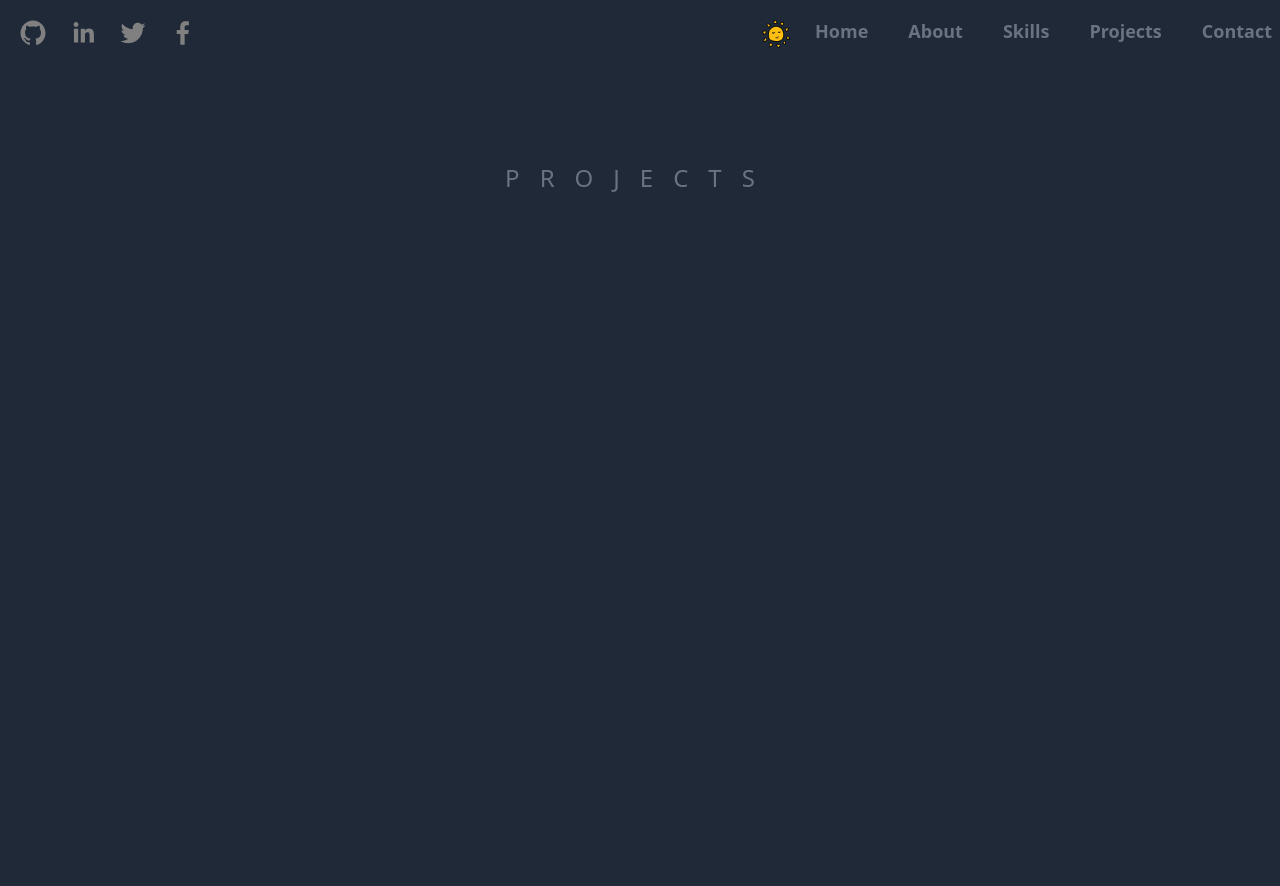
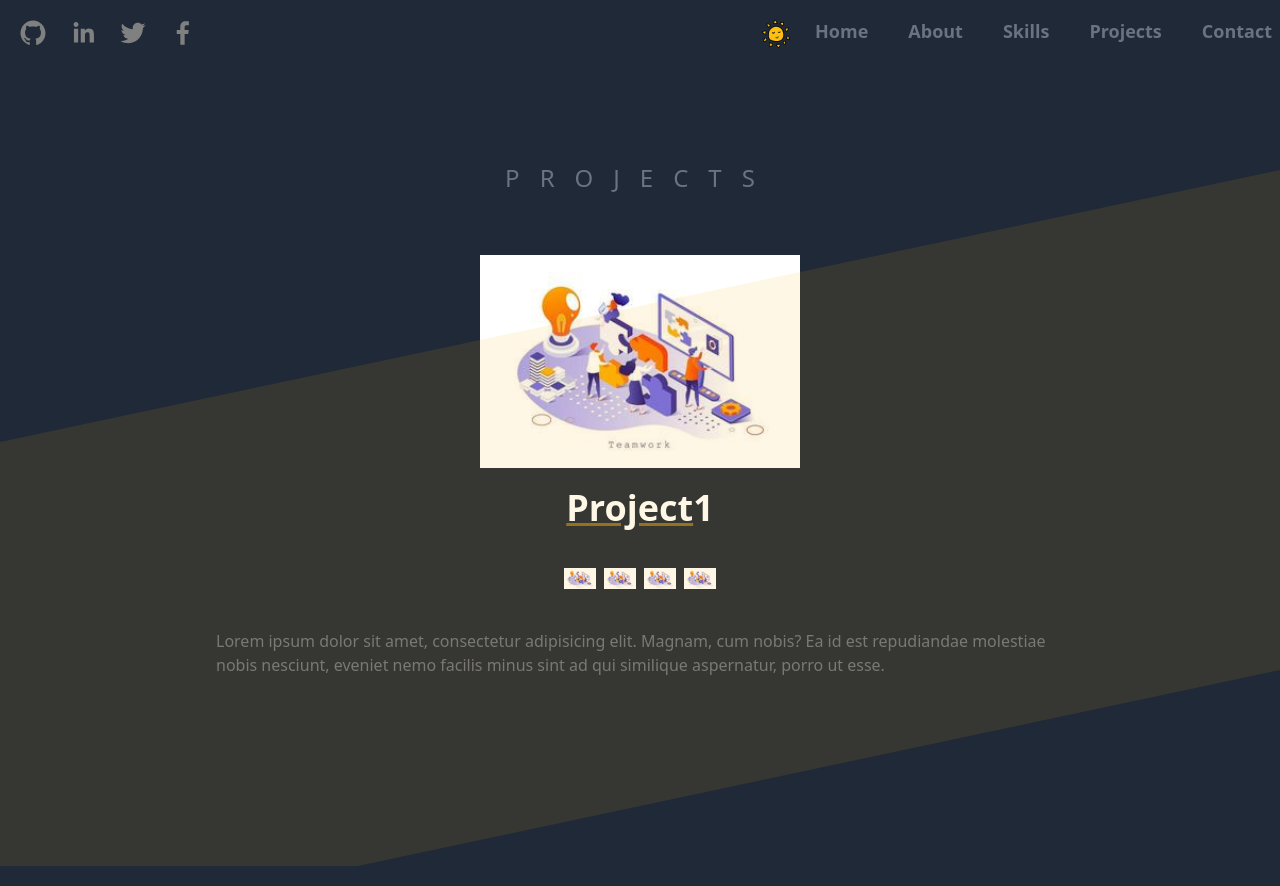
Before and after one commit to guptaPrateek10/myPortfolio, a Next.js app: page /components/Project in a window 1280 px wide. Built offline with nearby package versions, Linux system fonts and the light colour scheme.

Commit message:
Project Section design completed

```diff
--- a/src/pages/components/Navbar.tsx
+++ b/src/pages/components/Navbar.tsx
@@ -109,7 +109,7 @@ const Navbar = (props: Props) => {
         {isOpenMenu && (
           <div className="flex flex-col justify-center items-center absolute top-0 right-0 gap-10 text-2xl z-99 subpixel-antialiased dark:bg-slate-700 bg-white  w-2/4  h-screen font-semibold	 dark:text-gray-500 cursor-pointer ">
             <XMarkIcon
-              className="h-16 w-16 absolute top-2 right-0 text-[#808080] mobile group-hover:bg-[#d2bd8f] cursor-pointer"
+              className="h-16 w-16 absolute top-2 right-0 text-[#808080] mobile group-hover:bg-[#f7ab0a] cursor-pointer"
               onClick={() => setisOpenMenu(!isOpenMenu)}
             />
 
@@ -117,7 +117,7 @@ const Navbar = (props: Props) => {
               return (
                 <div key={i}>
                   <Link
-                    onClick={() => console.log(`${d.link}`)}
+                    onClick={() => console.log(`${d.title}`)}
                     href={`${d.link}`}
                   >
                     {d.title}
--- a/src/pages/components/Project.tsx
+++ b/src/pages/components/Project.tsx
@@ -1,12 +1,77 @@
-import React from "react";
-
+import Image from "next/image";
+import React, { ReactNode } from "react";
+import { JsxElement } from "typescript";
+import projectimg from "../../assets/project.jpg";
+import { motion } from "framer-motion";
 const Project = () => {
+  const projectCount = [1, 2, 3, 4];
   return (
-    <div className="h-screen relative flex overflow-hidden flex-col text-left md:flex-row max-w-full justify-evenly mx-auto items-center z-0">
+    <motion.div
+      initial={{ opacity: 0 }}
+      whileInView={{ opacity: 1 }}
+      transition={{ duration: 1.5 }}
+      className="h-full relative flex overflow-hidden flex-col text-left mb-5 md:flex-row max-w-full justify-evenly mx-auto items-center z-0"
+    >
       <h3 className="absolute top-24 uppercase tracking-[20px] text-gray-500 text-2xl">
         Projects
       </h3>
-    </div>
+      <div className="relative w-full flex overflow-x-scroll overflow-y-hidden snap">
+        {projectCount.map((project, index): any => {
+          return (
+            <div className="w-screen flex-shrink-0 snap-center flex flex-col space-y-5 items-center justify-center p-20 md:p-44 h-screen">
+              <motion.div
+                initial={{
+                  y: -300,
+                  opacity: 0,
+                }}
+                transition={{ duration: 1.2 }}
+                whileInView={{ opacity: 1, y: 0 }}
+                viewport={{ once: true }}
+              >
+                <Image
+                  src={projectimg}
+                  alt="project"
+                  width="320"
+                  height="320"
+                />
+              </motion.div>
+
+              <div className="space-y-10 px-0 md:px-10 max-w-6xl dark:text-white">
+                <h4 className="text-4xl font-semibold text-center">
+                  <span className="underline decoration-[#f7ab0a]/50">
+                    Project
+                  </span>
+                  {index + 1}
+                </h4>
+
+                {/* skills used */}
+                <div className="flex items-center justify-center space-x-2">
+                  {projectCount.map((item, index) => {
+                    return (
+                      <Image
+                        src={projectimg}
+                        alt="project"
+                        width="32"
+                        height="32"
+                      />
+                    );
+                  })}
+                </div>
+
+                {/* project summery */}
+                <p className="dark:text-gray-500 ">
+                  Lorem ipsum dolor sit amet, consectetur adipisicing elit.
+                  Magnam, cum nobis? Ea id est repudiandae molestiae nobis
+                  nesciunt, eveniet nemo facilis minus sint ad qui similique
+                  aspernatur, porro ut esse.
+                </p>
+              </div>
+            </div>
+          );
+        })}
+      </div>
+      <div className="w-full absolute top-[30%] bg-[#f7ab0a]/10 left-0 h-[500px] -skew-y-12"></div>
+    </motion.div>
   );
 };
 
```
Also changed, not shown: src/assets/project.jpg (added).
